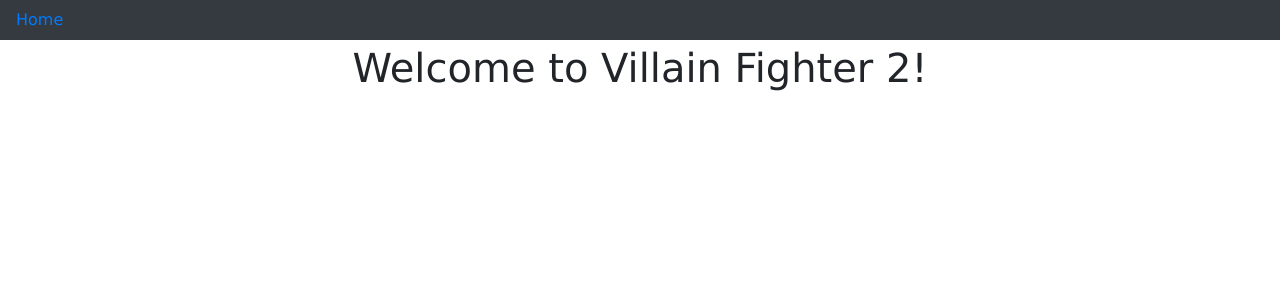
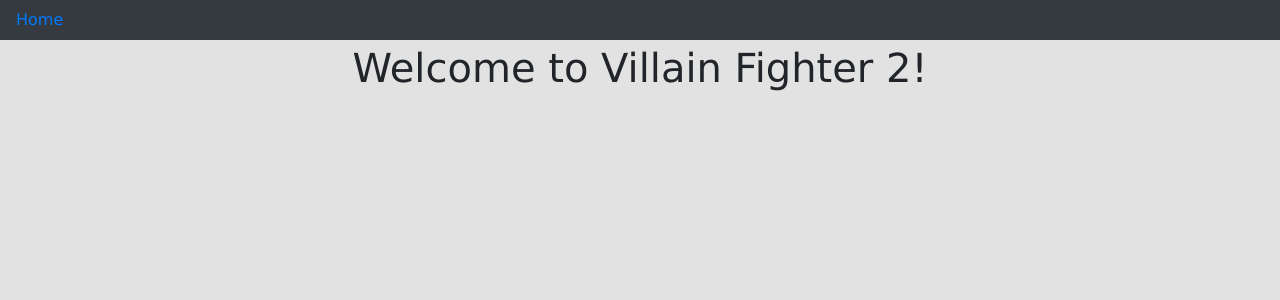
Before and after one commit to tcov189/villain-fighter-2, a Vue app: page / in a window 1280 px wide. Shown: the top 300 px of the page. Built offline with nearby package versions, Linux system fonts and the light colour scheme.

Commit message:
Default app styling

```diff
--- a/src/App.vue
+++ b/src/App.vue
@@ -11,6 +11,8 @@
 
 <style lang="scss">
 #app {
-  font-family: Verdana, Geneva, Tahoma, sans-serif;
+  font-family: 'Verdana', sans-serif;
+  background-color: #e2e2e2;
+  height: 100vh;
 }
 </style>
```
